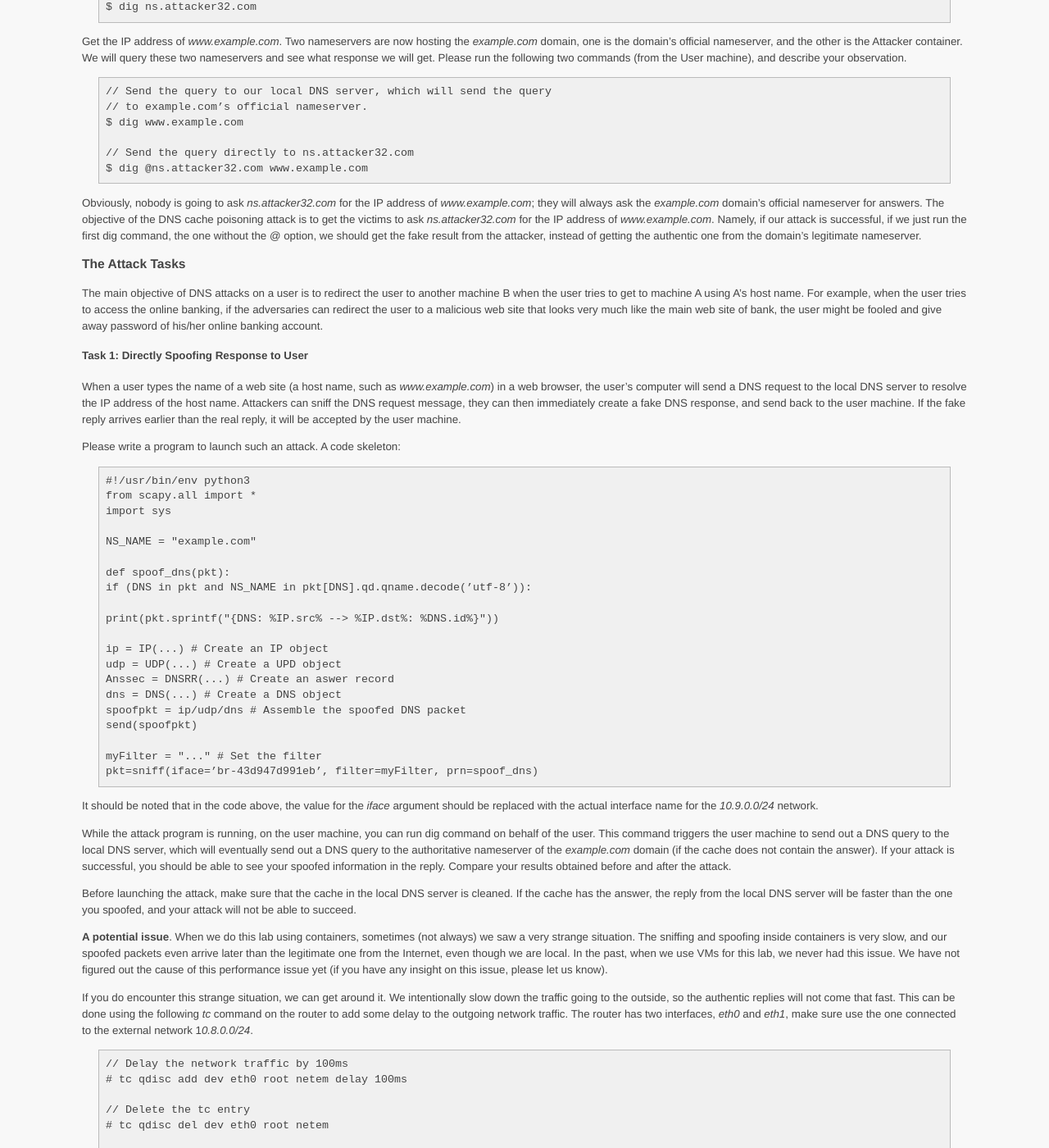
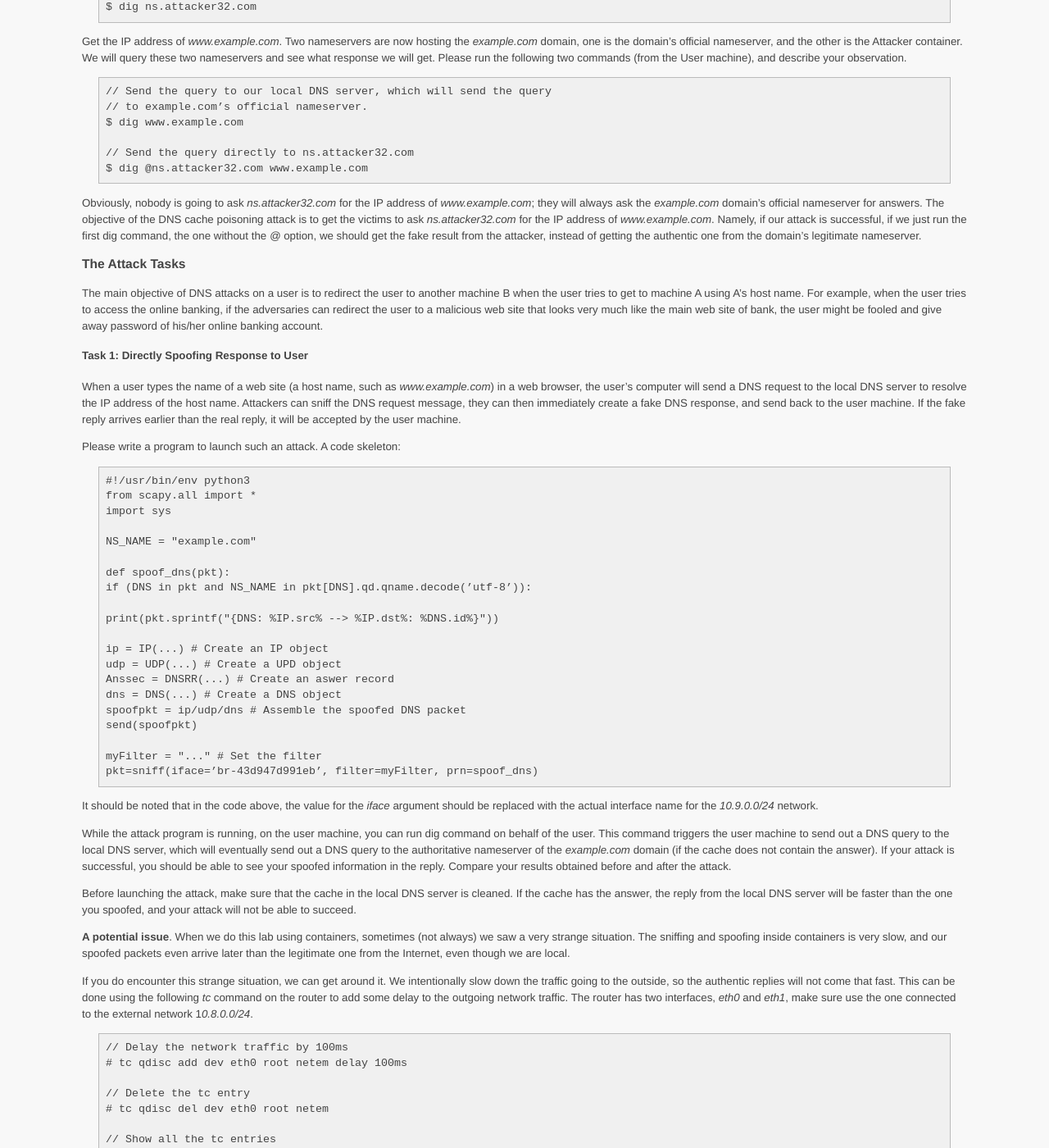
Before and after one commit to ycpcs/cs335-spring2025, a Jekyll site: the page built from labs/dns_attack.md, in a window 1280 px wide and 1400 px high, scrolled down 2114 px. Shown: the whole window at 82% size. Built offline with Jekyll 4.4.1, drawn with Linux system fonts in a browser that asks for light colours; some of the changed text lies outside the part shown.

Commit message:
clean up

````diff
--- a/labs/dns_attack.md
+++ b/labs/dns_attack.md
@@ -109,7 +109,7 @@ $ dig www.example.com
 $ dig @ns.attacker32.com www.example.com
 ```
 
-Obviously, nobody is going to ask *ns.attacker32.com* for the IP address of *www.example.com*; they will always ask the *example.com* domain’s official nameserver for answers. The objective of the DNS cache poisoning attack is to get the victims to ask *ns.attacker32.com* for the IP address of *www.example.com*. Namely, if our attack is successful, if we just run the first dig command, the one without the @ option, we should get the fake result from the attacker, instead of getting the authentic one from the domain’s legitimate nameserver.
+Obviously, nobody is going to ask *ns.attacker32.com* for the IP address of *www.example.com*; they will always ask the *example.com* domain’s official nameserver for answers. The objective of the DNS cache poisoning attack is to get the victims to ask *ns.attacker32.com* for the IP address of *www.example.com*. Namely, if our attack is successful, if we just run the first dig command, the one without the *@* option, we should get the fake result from the attacker, instead of getting the authentic one from the domain’s legitimate nameserver.
 
 ### The Attack Tasks
 The main objective of DNS attacks on a user is to redirect the user to another machine B when the user tries to get to machine A using A’s host name. For example, when the user tries to access the online banking, if the adversaries can redirect the user to a malicious web site that looks very much like the main web site of bank, the user might be fooled and give away password of his/her online banking account.
@@ -149,8 +149,7 @@ While the attack program is running, on the user machine, you can run dig comman
 
 Before launching the attack, make sure that the cache in the local DNS server is cleaned. If the cache has the answer, the reply from the local DNS server will be faster than the one you spoofed, and your attack will not be able to succeed.
 
-**A potential issue**. When we do this lab using containers, sometimes (not always) we saw a very strange situation. The sniffing and spoofing inside containers is very slow, and our spoofed packets even arrive later than the legitimate one from the Internet, even though we are local. In the past, when we use VMs for this lab, we never had this issue. We have not figured out the cause of this performance issue yet (if you have
-any insight on this issue, please let us know).
+**A potential issue**. When we do this lab using containers, sometimes (not always) we saw a very strange situation. The sniffing and spoofing inside containers is very slow, and our spoofed packets even arrive later than the legitimate one from the Internet, even though we are local.
 
 If you do encounter this strange situation, we can get around it. We intentionally slow down the traffic going to the outside, so the authentic replies will not come that fast. This can be done using the following *tc* command on the router to add some delay to the outgoing network traffic. The router has two interfaces, *eth0* and *eth1*, make sure use the one connected to the external network 1*0.8.0.0/24*.
 
@@ -196,7 +195,7 @@ The idea is to use the Authority section in DNS replies. Basically, when we spoo
 example.com.  259200  IN  NS  ns.attacker32.com.
 ```
 
-Please add a spoofed NS record in your attack code, and launch the attack. Section 4 has an example showing how to include an NS record in a DNS response packet. Detailed guidelines are provided in the SEED book. Before doing the attack, please remember to clear the cache on the local DNS server first. If your attack is successful, when you run the dig command on the user machine for any hostname in the *example.com* domain, you will get the fake IP address provided by *ns.attacker32.com*. Please also check the cache on the local DNS server and see whether the spoofed NS record is in the cache or not.
+Please add a spoofed NS record in your attack code, and launch the attack. Before doing the attack, please remember to clear the cache on the local DNS server first. If your attack is successful, when you run the dig command on the user machine for any hostname in the *example.com* domain, you will get the fake IP address provided by *ns.attacker32.com*. Please also check the cache on the local DNS server and see whether the spoofed NS record is in the cache or not.
 
 #### Task 4: Spoofing NS Records for Another Domain
 In the previous attack, we successfully poison the cache of the local DNS server, so *ns.attacker32.com* becomes the nameserver for the *example.com* domain. Inspired by this success, we would like to extend its impact to other domain. Namely, in the spoofed response triggered by a query for *www.example.com*, we would like to add additional entry in the Authority section (see the following), so *ns.attacker32.com* is also used as the nameserver for *google.com*.
````
